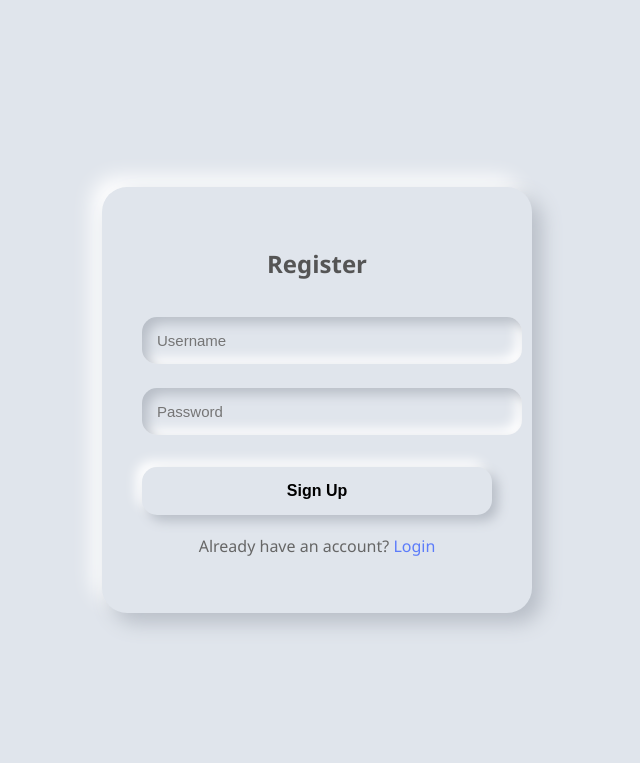
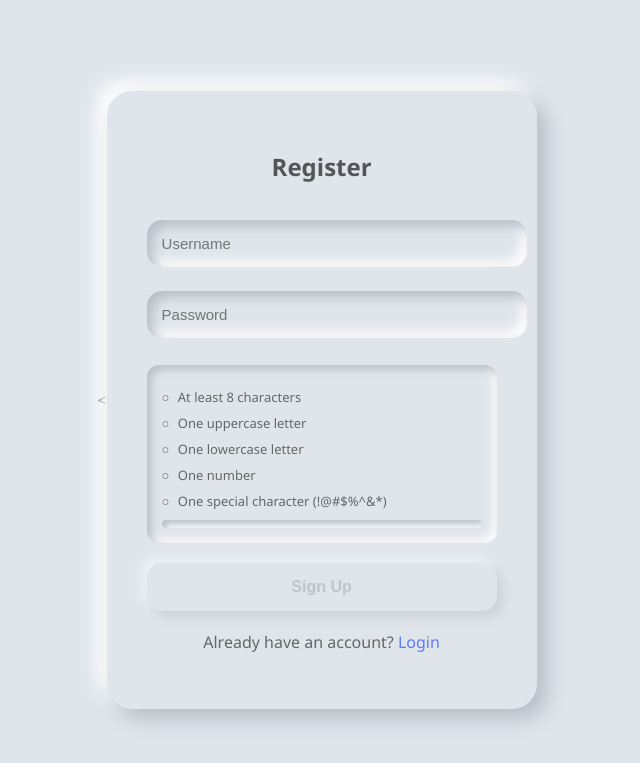
Before and after one commit to Tai-D-Kidd/TFO_NEA, a Flask app: page /register in a window 1280 px wide. Shown: the top 763 px of the page, without its empty margins (323-963 px from the left). Run offline with Flask 3, Linux system fonts and the light colour scheme.

Commit message:
small things n2 - password validation front and back

```diff
--- a/app.py
+++ b/app.py
@@ -8,6 +8,7 @@ from datetime import timedelta
 import math
 import json
 from game_models import Player, GameMap, GameController, GameTerritory
+import re
 
 app = Flask(__name__)
 app.config['SEND_FILE_MAX_AGE_DEFAULT'] = timedelta(days=7)
@@ -153,6 +154,14 @@ def register():
     if request.method == 'POST':
         username = request.form['username']
         password = request.form['password']
+
+
+        # pwd reqs check
+
+        if len(password) < 8 or not re.search(r'[A-Z]', password) or \
+           not re.search(r'[a-z]', password) or not re.search(r'[0-9]', password):
+            flash('Password does not meet requirements')
+            return redirect(url_for('register'))
 
         result = db.session.execute(
             text(" SELECT * FROM users WHERE username = :username "), {'username': username}
--- /dev/null
+++ b/static/register.css
@@ -0,0 +1,66 @@
+@import url("baseform.css");
+
+.password-requirements {
+    text-align: left;
+    margin-top: 15px;
+    padding: 15px;
+    background: #e0e5ec;
+    border-radius: 12px;
+    box-shadow: inset 4px 4px 8px #b8bec7,
+                inset -4px -4px 8px #ffffff;
+    font-size: 13px;
+}
+
+.requirement {
+    margin: 8px 0;
+    color: #666;
+    transition: color 0.3s;
+}
+
+.requirement.met {
+    color: #4CAF50;
+    font-weight: 600;
+}
+
+.requirement.unmet {
+    color: #f44336;
+}
+
+.requirement::before {
+    content: "○ ";
+    margin-right: 5px;
+}
+
+.requirement.met::before {
+    content: "✓ ";
+}
+
+.requirement.unmet::before {
+    content: "✗ ";
+}
+
+.strength-meter {
+    height: 8px;
+    background: #e0e5ec;
+    border-radius: 10px;
+    margin-top: 10px;
+    box-shadow: inset 3px 3px 6px #b8bec7,
+                inset -3px -3px 6px #ffffff;
+    overflow: hidden;
+}
+
+.strength-bar {
+    height: 100%;
+    width: 0%;
+    transition: width 0.3s, background-color 0.3s;
+    border-radius: 10px;
+}
+
+.strength-weak { width: 33%; background: #f44336; }
+.strength-medium { width: 66%; background: #ff9800; }
+.strength-strong { width: 100%; background: #4CAF50; }
+
+button:disabled {
+    opacity: 0.5;
+    cursor: not-allowed;
+}
--- a/templates/register.html
+++ b/templates/register.html
@@ -3,23 +3,107 @@
 <head>
     <meta charset="UTF-8">
     <title>Register</title>
-    <link rel="stylesheet" href="{{ url_for('static', filename='baseform.css') }}">
+    <link rel="stylesheet" href="{{ url_for('static', filename='register.css') }}">
 
 
 </head>
 <body>
 
-    <div class="container">
+    <<div class="container">
         <h2>Register</h2>
 
-        <form action="/register" method="POST">
-            <input name="username" placeholder="Username" required>
-            <input name="password" type="password" placeholder="Password" required>
-            <button type="submit">Sign Up</button>
+        <form action="/register" method="POST" id="registerForm">
+            <input name="username" id="username" placeholder="Username" required>
+            <input name="password" id="password" type="password" placeholder="Password" required>
+
+            <div class="password-requirements">
+                <div class="requirement" id="req-length">At least 8 characters</div>
+                <div class="requirement" id="req-upper">One uppercase letter</div>
+                <div class="requirement" id="req-lower">One lowercase letter</div>
+                <div class="requirement" id="req-number">One number</div>
+                <div class="requirement" id="req-special">One special character (!@#$%^&*)</div>
+
+                <div class="strength-meter">
+                    <div class="strength-bar" id="strengthBar"></div>
+                </div>
+            </div>
+
+            <button type="submit" id="submitBtn" disabled>Sign Up</button>
         </form>
 
         <p>Already have an account? <a href="/">Login</a></p>
+
+        {% with messages = get_flashed_messages() %}
+            {% if messages %}
+                <ul style="list-style: none; padding: 0; margin-top: 20px;">
+                    {% for msg in messages[-1:] %}
+                        <li style="background: #e0e5ec; padding: 12px; margin-bottom: 10px; border-radius: 12px; box-shadow: inset 6px 6px 12px #b8bec7, inset -6px -6px 12px #ffffff; color: #f44336;">{{ msg }}</li>
+                    {% endfor %}
+                </ul>
+            {% endif %}
+        {% endwith %}
     </div>
+
+    <script>
+        document.addEventListener('DOMContentLoaded', function() {
+            const password = document.getElementById('password');
+            const submitBtn = document.getElementById('submitBtn');
+            const strengthBar = document.getElementById('strengthBar');
+            const form = document.getElementById('registerForm');
+
+            // reges for password reqs
+            const requirements = {
+                length: { element: document.getElementById('req-length'), regex: /.{8,}/ },
+                upper: { element: document.getElementById('req-upper'), regex: /[A-Z]/ },
+                lower: { element: document.getElementById('req-lower'), regex: /[a-z]/ },
+                number: { element: document.getElementById('req-number'), regex: /[0-9]/ },
+                special: { element: document.getElementById('req-special'), regex: /[!@#$%^&*()_+\-=\[\]{};':"\\|,.<>\/?]/ }
+            };
+
+            function validatePassword() {
+                const pwd = password.value;
+                let metCount = 0;
+
+                // Check each requirement
+                Object.values(requirements).forEach(req => {
+                    if (req.regex.test(pwd)) {
+                        req.element.classList.add('met');
+                        req.element.classList.remove('unmet');
+                        metCount++;
+                    } else {
+                        req.element.classList.remove('met');
+                        req.element.classList.add('unmet');
+                    }
+                });
+
+                // Update strength bar
+                strengthBar.className = 'strength-bar';
+                if (metCount <= 2) {
+                    strengthBar.classList.add('strength-weak');
+                } else if (metCount <= 4) {
+                    strengthBar.classList.add('strength-medium');
+                } else {
+                    strengthBar.classList.add('strength-strong');
+                }
+
+                // Enable and unable submit button
+                const allMet = metCount === 5;
+                submitBtn.disabled = !allMet;
+
+                return allMet;
+            }
+
+            password.addEventListener('input', validatePassword);
+
+            // Validate on form submit
+            form.addEventListener('submit', function(e) {
+                if (!validatePassword()) {
+                    e.preventDefault();
+                    alert('Please meet all password requirements');
+                }
+            });
+        });
+    </script>
 
 </body>
 </html>
```
Also changed, not shown: instance/thebase4.db.
